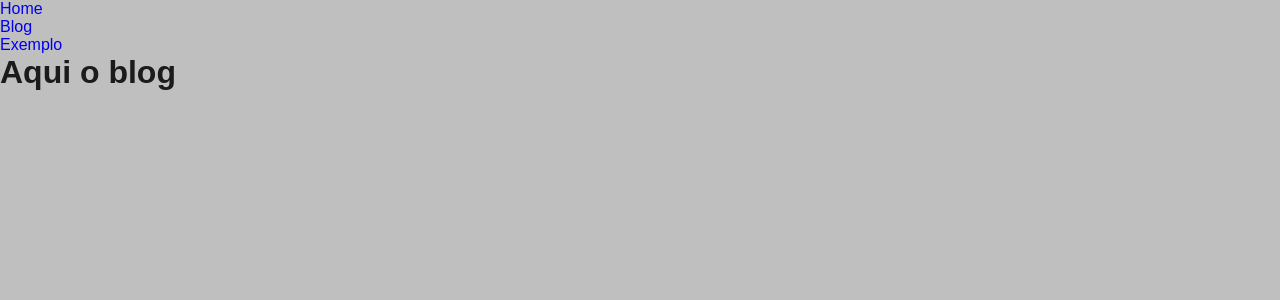
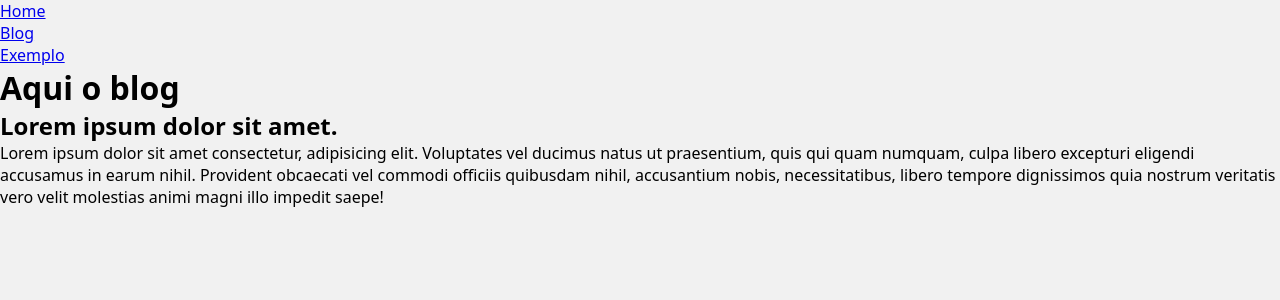
Before and after one commit to danielBRTanimacao/aulas-python-curso, a Django app: page /blog/ in a window 1280 px wide. Shown: the top 300 px of the page. Run offline with Django 5.2, Linux system fonts and the light colour scheme.

Commit message:
aula django criando bloco de posts

```diff
--- a/aula207/base/global/base.html
+++ b/aula207/base/global/base.html
@@ -7,5 +7,9 @@
         {% include "global/partials/menu.html" %}
         <h1>{% block texto %}{% endblock texto %}</h1>
         {% include "global/partials/paragraph.html" %}
+        <main class="content">
+            {% block posts %}{% endblock posts %}
+            {% block home %}{% endblock home %}
+        </main>
     </body>
 </html>
--- /dev/null
+++ b/aula207/base/global/partials/postblock.html
@@ -0,0 +1,13 @@
+<article class="post">
+    <header>
+        <h2 class="post__title">Lorem ipsum dolor sit amet.</h2>
+    </header>
+    <div class="post__body">
+        Lorem ipsum dolor sit amet consectetur, adipisicing elit. Voluptates vel
+        ducimus natus ut praesentium, quis qui quam numquam, culpa libero
+        excepturi eligendi accusamus in earum nihil. Provident obcaecati vel
+        commodi officiis quibusdam nihil, accusantium nobis, necessitatibus,
+        libero tempore dignissimos quia nostrum veritatis vero velit molestias
+        animi magni illo impedit saepe!
+    </div>
+</article>
--- a/aula207/base/static/global/css/index.css
+++ b/aula207/base/static/global/css/index.css
@@ -1,15 +1,20 @@
-* {
-    font-family: sans-serif, normal;
+/* Reset */
+*,
+*:after,
+*:before {
     margin: 0;
     padding: 0;
     box-sizing: border-box;
 }
 
-body {
-    background: rgba(34, 34, 34, 0.285);
-    color: rgb(27, 27, 27);
+html {
+    font-size: 62.5%;
 }
 
-a {
-    text-decoration: none;
+body {
+    font-size: 1.6rem;
+    background: #f1f1f1;
+    font-family: system-ui, -apple-system, BlinkMacSystemFont, "Segoe UI",
+        Roboto, Oxygen, Ubuntu, Cantarell, "Open Sans", "Helvetica Neue",
+        sans-serif;
 }
--- a/aula207/blog/templates/blog/index.html
+++ b/aula207/blog/templates/blog/index.html
@@ -1 +1,3 @@
 {% extends "global/base.html" %} {% block texto %}Aqui o blog{% endblock texto%}
+
+{% block posts %} {% include "global/partials/postblock.html" %} {% endblock posts %}
```
Also changed, not shown: aula207/home/templates/home/index.html (+7 -1 lines).
